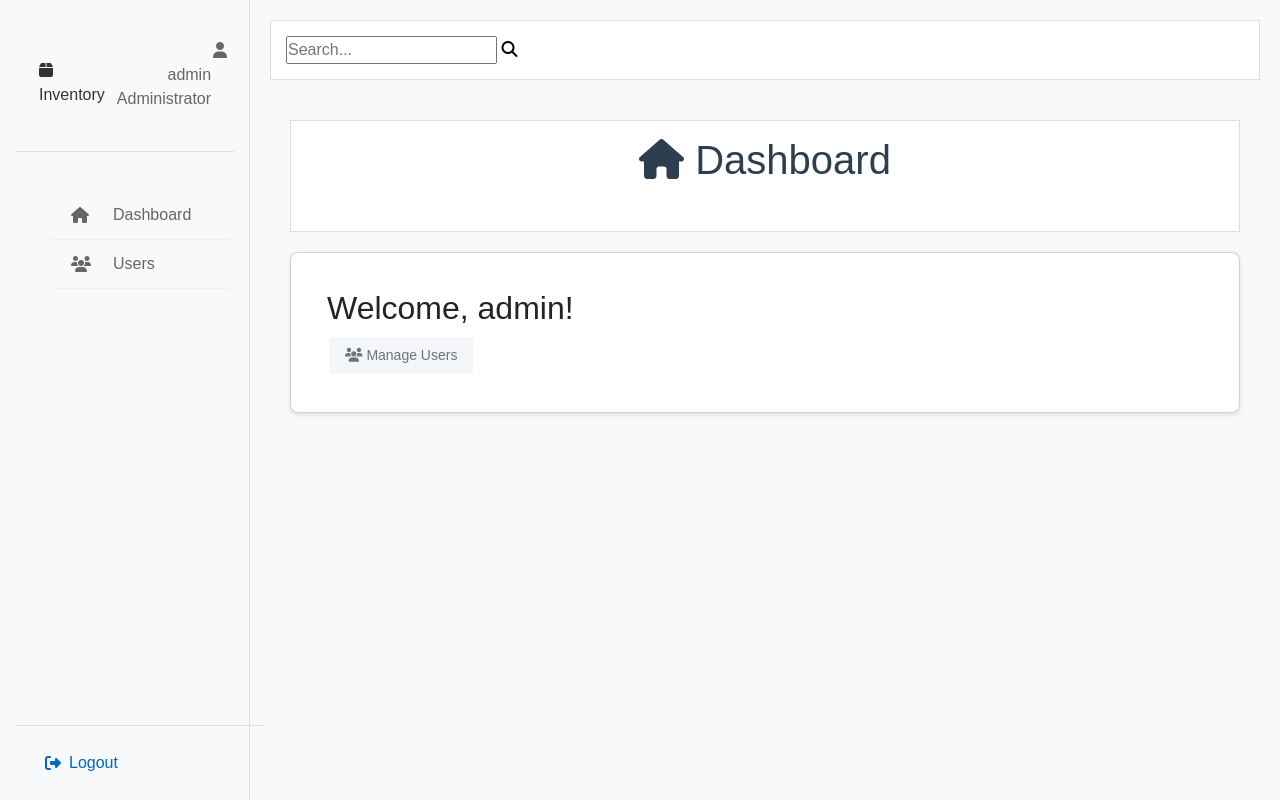
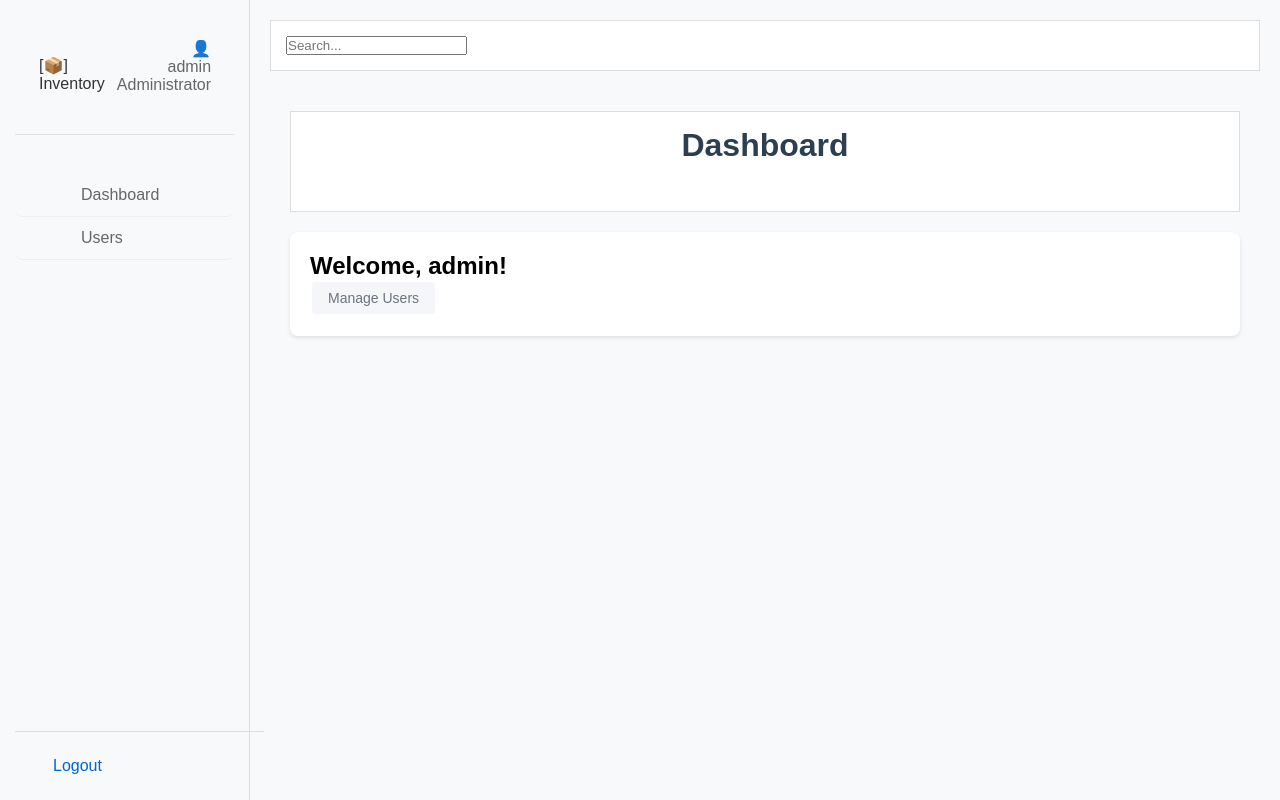
Before and after one commit to Carlo-Angelo-T-Fundar/Inventorysystem1, a PHP site: page /inventorysystem/ in a window 1280 px wide. Run offline with PHP 8.4, Linux system fonts and the light colour scheme; a user stored in the database is signed in; data comes from the database, SQL or seed files in the repository.

Commit message:
Refactor header.php and sidebar.php for improved readability; enhance comments and streamline HTML structure.

```diff
--- a/templates/header.php
+++ b/templates/header.php
@@ -1,7 +1,9 @@
 <?php
+// header.php - this goes at the top of every page
+// learned about includes in php class
 require_once __DIR__ . '/../config/auth.php';
 
-// Check if user is admin
+// check if user is admin - simple way
 $is_admin = false;
 $stmt = $conn->prepare("SELECT username FROM users WHERE id = ? AND username = 'admin'");
 $stmt->bind_param("i", $_SESSION['user_id']);
@@ -15,29 +17,29 @@ if ($stmt->get_result()->num_rows > 0) {
 <head>
     <meta charset="UTF-8">
     <meta name="viewport" content="width=device-width, initial-scale=1.0">
-    <title><?php echo isset($page_title) ? $page_title . " - " : ""; ?>Inventory System</title>    <link href="https://fonts.googleapis.com/css2?family=Inter:wght@400;500;600&display=swap" rel="stylesheet">
-    <link rel="stylesheet" href="https://cdnjs.cloudflare.com/ajax/libs/font-awesome/6.4.0/css/all.min.css">
-    <link href="https://cdn.jsdelivr.net/npm/bootstrap@5.3.0/dist/css/bootstrap.min.css" rel="stylesheet">    <link rel="stylesheet" href="css/style.css">
+    <title><?php echo isset($page_title) ? $page_title . " - " : ""; ?>Inventory System</title>
+    <!-- basic styles instead of fancy external libraries -->
+    <link rel="stylesheet" href="css/style.css">
     <link rel="stylesheet" href="css/dashboard.css">
     <link rel="stylesheet" href="css/sidebar.css">
 
-
-    <!-- Auto-logout system -->
+    <!-- auto logout thing -->
     <script src="css/auto-logout.js"></script>
 </head>
 <body class="logged-in" data-user-id="<?php echo $_SESSION['user_id']; ?>">
     <div class="app-container">
-        <!-- Sidebar -->
+        <!-- sidebar navigation -->
         <aside class="sidebar">
             <div class="sidebar-header">
                 <div class="logo">
-                    <i class="fas fa-box"></i>
-                    <span>Inventory</span>
+                    <!-- simple logo instead of fancy icon -->
+                    <span>[📦] Inventory</span>
                 </div>
                 <div class="admin-profile">
                     <div class="user-info">
                         <div class="user-avatar">
-                            <i class="fas fa-user"></i>
+                            <!-- basic user icon -->
+                            <span>👤</span>
                         </div>
                         <div class="user-details">
                             <span class="user-name"><?php echo htmlspecialchars($_SESSION['username']); ?></span>
```
Also changed, not shown: templates/sidebar.php (+22 -12 lines).
